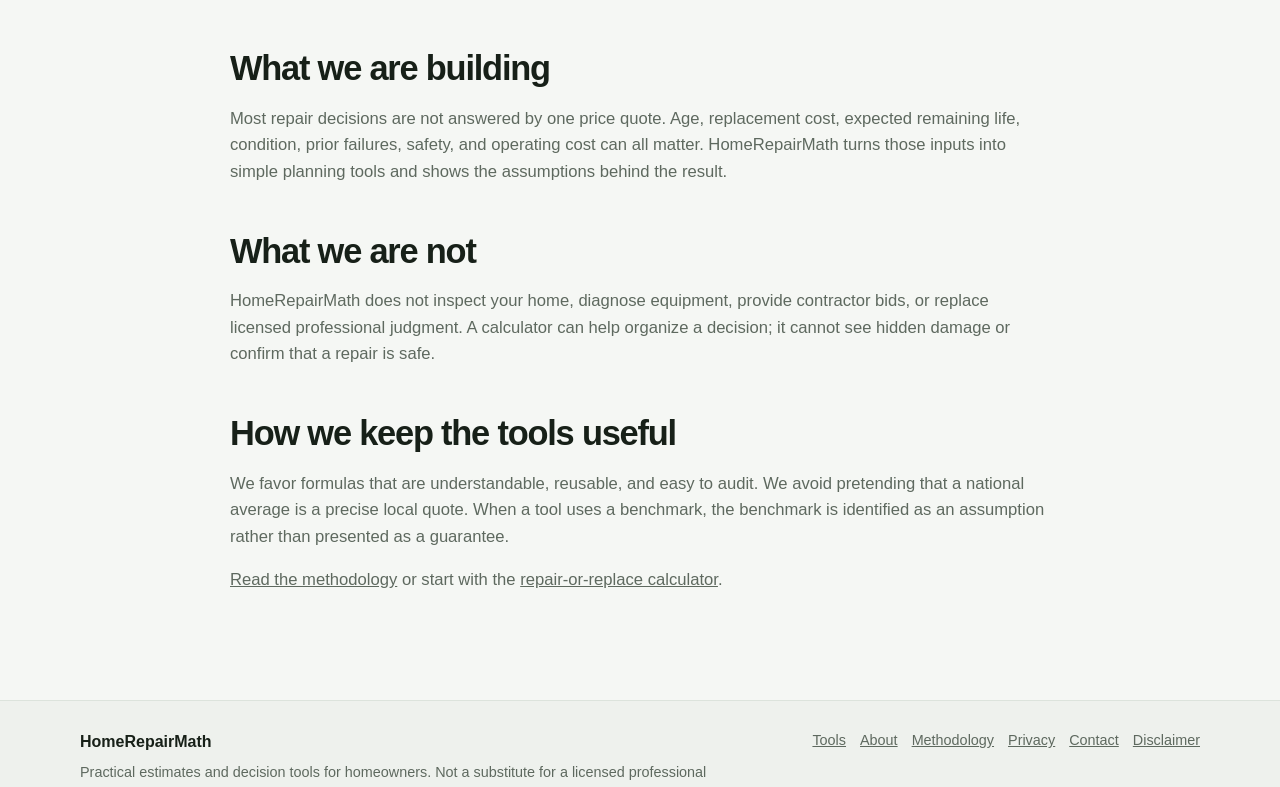
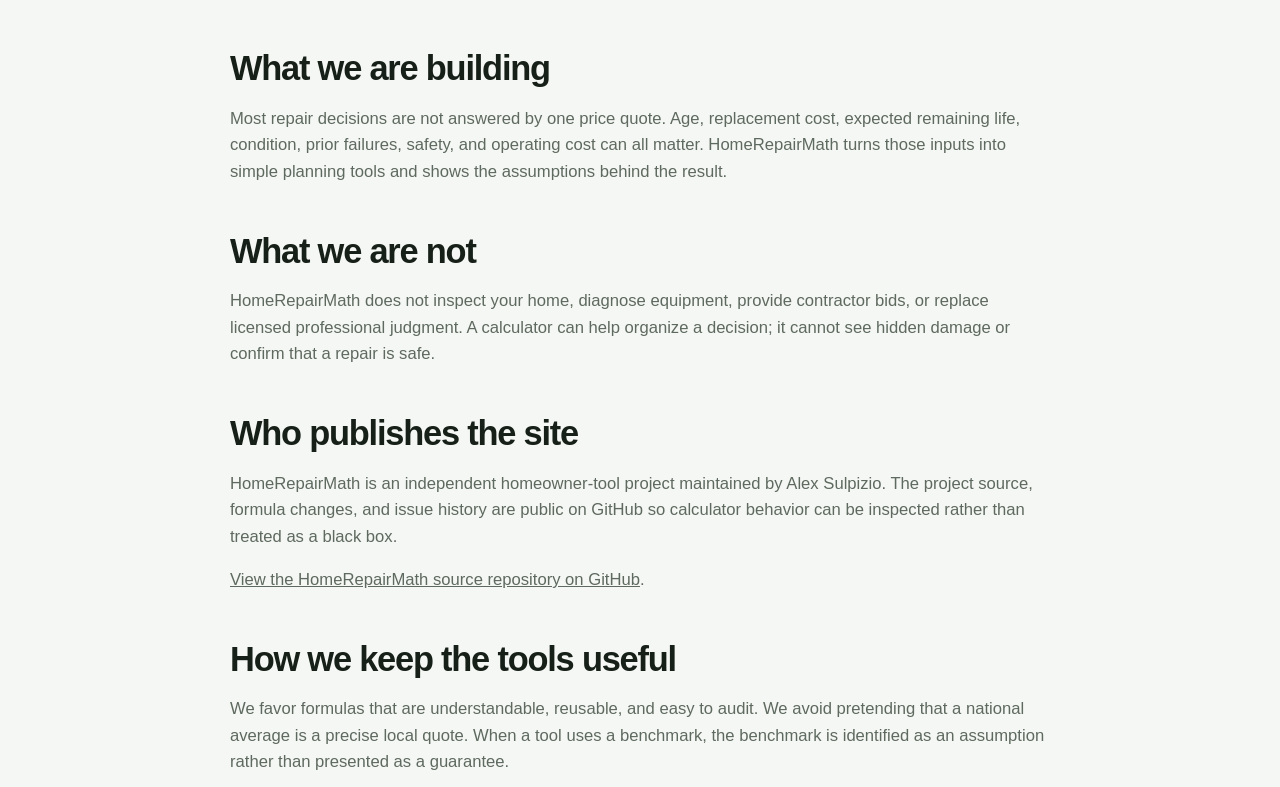
Before and after one commit to alexsulpizio-stack/HomeRepairMath, a Next.js app: page /about in a window 1280 px wide. Shown: the part 393-1180 px from the top of the page. Built offline with nearby package versions, Linux system fonts and the light colour scheme; no server answers.

Commit message:
Add publisher transparency to About page

```diff
--- a/app/about/page.tsx
+++ b/app/about/page.tsx
@@ -20,6 +20,10 @@
       <h2>What we are not</h2>
       <p>HomeRepairMath does not inspect your home, diagnose equipment, provide contractor bids, or replace licensed professional judgment. A calculator can help organize a decision; it cannot see hidden damage or confirm that a repair is safe.</p>
 
+      <h2>Who publishes the site</h2>
+      <p>HomeRepairMath is an independent homeowner-tool project maintained by Alex Sulpizio. The project source, formula changes, and issue history are public on GitHub so calculator behavior can be inspected rather than treated as a black box.</p>
+      <p><a href="https://github.com/alexsulpizio-stack/HomeRepairMath">View the HomeRepairMath source repository on GitHub</a>.</p>
+
       <h2>How we keep the tools useful</h2>
       <p>We favor formulas that are understandable, reusable, and easy to audit. We avoid pretending that a national average is a precise local quote. When a tool uses a benchmark, the benchmark is identified as an assumption rather than presented as a guarantee.</p>
 
```
